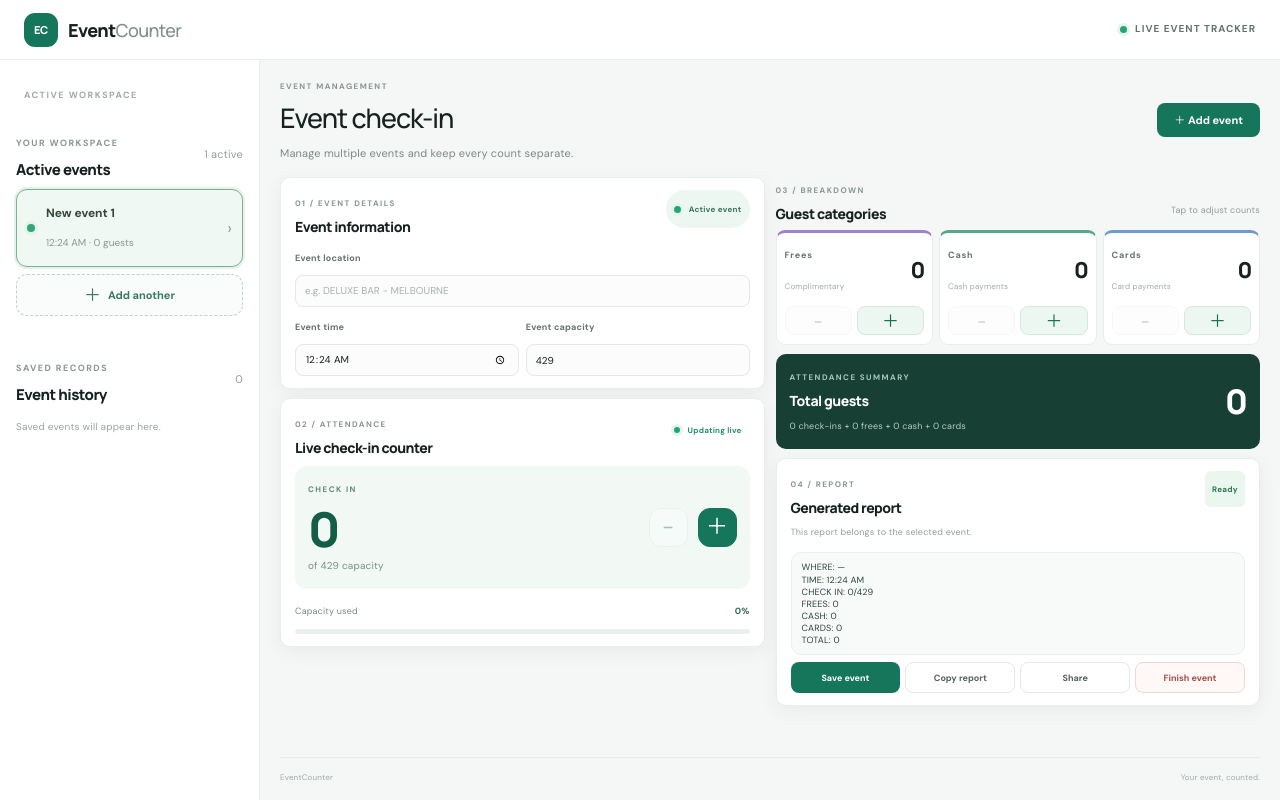
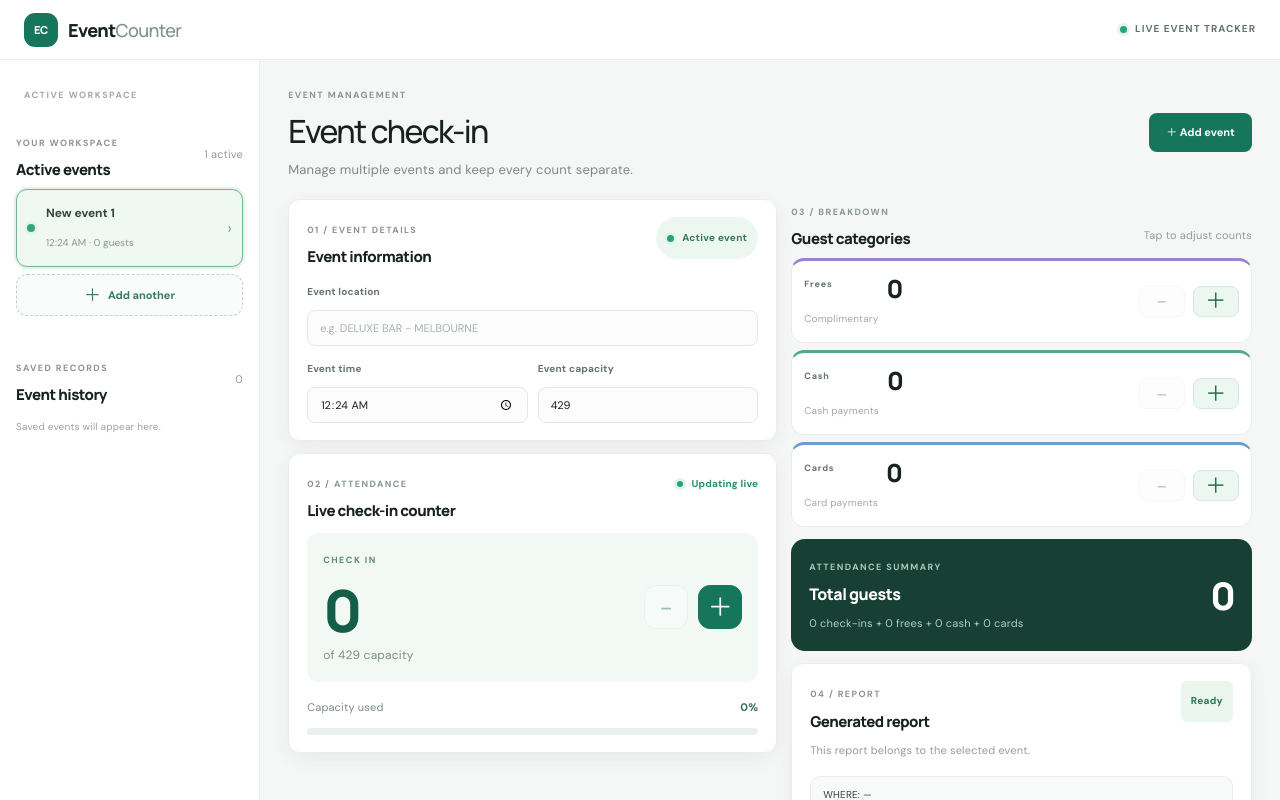
Before and after one commit to choMatt/EventCounter, a React (Vite) app: page / in a window 1280 px wide. Built offline with nearby package versions, Linux system fonts and the light colour scheme.

Commit message:
Restore spacious scrollable dashboard design

```diff
--- a/src/App.css
+++ b/src/App.css
@@ -114,61 +114,3 @@ h1,h2,p{margin-top:0}h1,h2{font-family:Manrope,sans-serif;color:var(--ink)}h1{ma
  .dashboard-content .counter-actions{width:110px;margin:0}
  .dashboard-content .report-actions button{flex:1}
 }
-
-
-/* Restore the compact, no-scroll desktop layout while preserving the left sidebar */
-@media (min-width:1000px) and (min-height:680px){
-  html,body,#root{height:100%;min-height:0;overflow:hidden}
-  .app-shell{height:100dvh;min-height:0;overflow:hidden}
-  .dashboard-content{height:100%;min-height:0;overflow:hidden;padding:13px 20px 10px;display:flex;flex-direction:column}
-  .dashboard-content>.page-heading{flex:none;margin:0 0 11px;min-height:48px}
-  .dashboard-content h1{font-size:27px;letter-spacing:-1px}
-  .dashboard-content .subheading{font-size:11px}
-  .dashboard-content .new-event-button{min-height:34px}
-  .dashboard-grid{flex:1;min-height:0;grid-template-columns:minmax(0,1fr) minmax(0,1fr);gap:11px}
-  .dashboard-left,.dashboard-right{gap:9px;min-height:0}
-  .dashboard-content .panel{padding:12px 14px;border-radius:10px}
-  .dashboard-content .panel-title-row{margin-bottom:9px}
-  .dashboard-content .eyebrow{font-size:8px;margin-bottom:3px}
-  .dashboard-content h2{font-size:14px}
-  .dashboard-content .details-grid{gap:7px}
-  .dashboard-content .field{gap:4px}
-  .dashboard-content .field span{font-size:9px}
-  .dashboard-content .field input{height:32px;padding:0 9px;font-size:10px}
-  .dashboard-content .status-tag,.dashboard-content .live-label{font-size:8px;padding:6px 8px}
-  .dashboard-content .checkin-display{padding:10px 13px}
-  .dashboard-content .checkin-copy strong{font-size:48px;line-height:1}
-  .dashboard-content .checkin-copy .eyebrow{font-size:8px}
-  .dashboard-content .capacity-copy{font-size:10px}
-  .dashboard-content .main-step-button{width:39px;height:39px;font-size:22px}
-  .dashboard-content .progress-area{margin-top:9px}
-  .dashboard-content .progress-meta{font-size:9px;margin-bottom:5px}
-  .dashboard-content .progress-track{height:5px}
-  .dashboard-content .categories-section{margin:0}
-  .dashboard-content .section-heading{margin-bottom:7px}
-  .dashboard-content .muted-note{font-size:9px}
-  .dashboard-content .counter-grid{grid-template-columns:repeat(3,minmax(0,1fr));gap:6px}
-  .dashboard-content .counter-card{display:flex;flex-direction:column;align-items:stretch;gap:7px;min-width:0;padding:9px 8px;border-radius:9px}
-  .dashboard-content .counter-heading{align-items:center}
-  .dashboard-content .counter-heading>div{gap:2px}
-  .dashboard-content .counter-heading .eyebrow{font-size:9px}
-  .dashboard-content .counter-description{font-size:8px}
-  .dashboard-content .counter-value{font-size:22px}
-  .dashboard-content .counter-actions{width:100%;gap:5px;margin:0}
-  .dashboard-content .step-button{height:29px;font-size:17px}
-  .dashboard-content .total-panel{min-height:76px;margin:0;padding:10px 14px;border-radius:10px}
-  .dashboard-content .total-panel .eyebrow{font-size:8px}
-  .dashboard-content .total-panel h2{font-size:14px}
-  .dashboard-content .total-breakdown{font-size:9px;margin-top:3px}
-  .dashboard-content .total-number{font-size:34px}
-  .dashboard-content .report-panel{min-height:0;margin:0;display:flex;flex-direction:column}
-  .dashboard-content .report-panel .panel-title-row{margin-bottom:7px}
-  .dashboard-content .report-description{font-size:9px;margin-top:3px}
-  .dashboard-content .ready-tag{font-size:8px;padding:5px 7px}
-  .dashboard-content .report-output{padding:8px 10px;font-size:9px;line-height:1.35;white-space:pre;overflow:hidden}
-  .dashboard-content .report-actions{display:grid;grid-template-columns:repeat(4,minmax(0,1fr));gap:5px;margin-top:7px}
-  .dashboard-content .report-actions button{min-width:0;min-height:31px;padding:0 5px;font-size:9px;white-space:nowrap}
-  .dashboard-content .finish-button{margin:0}
-  .dashboard-content .notice{margin:5px 0 0;font-size:9px}
-  .dashboard-content .footer{flex:none;margin-top:8px;padding-top:6px;font-size:8px}
-}
```
